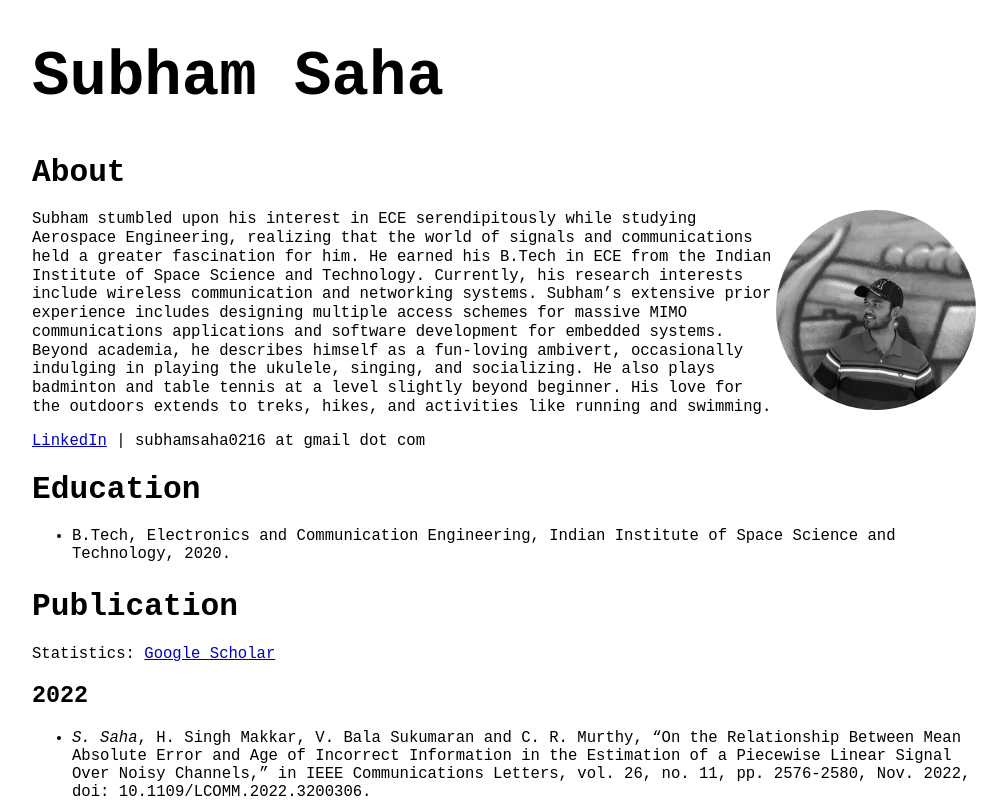
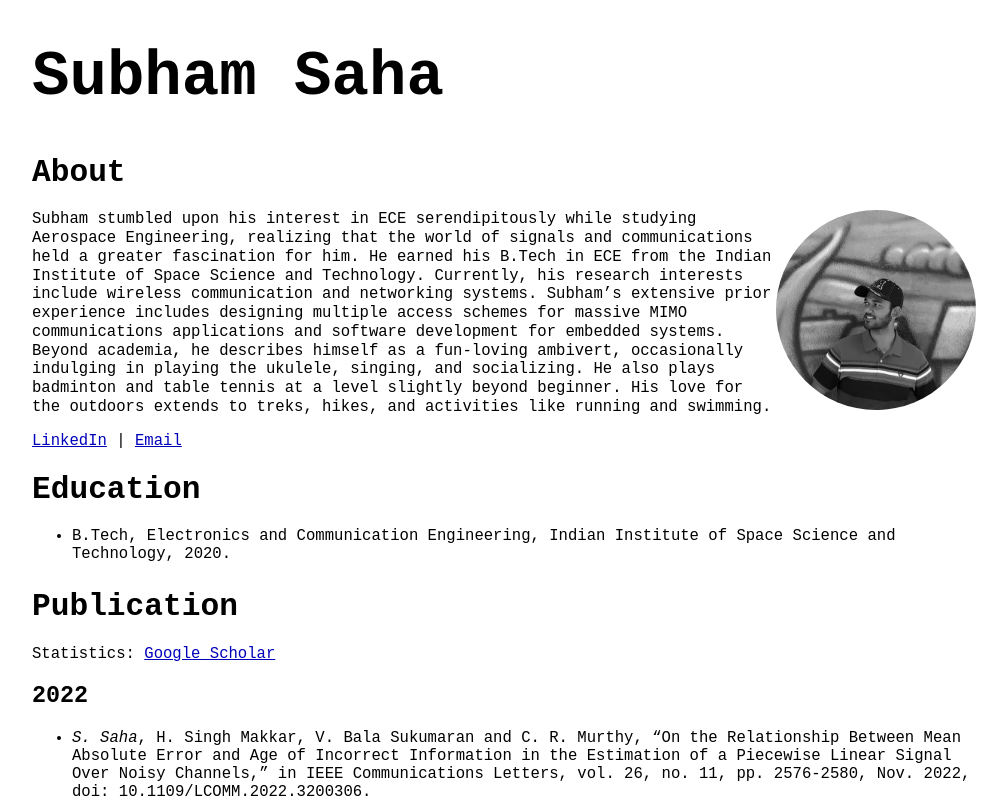
Before and after one commit to subhamsaha1997/subhamsaha.github.io, a plain HTML site: page index.html in a window 1280 px wide. Shown: the top 808 px of the page, without its empty margins (136-1143 px from the left). Drawn offline with Linux system fonts and the light colour scheme.

Commit message:
Add email.

```diff
--- a/index.html
+++ b/index.html
@@ -47,7 +47,7 @@ level slightly beyond beginner. His love for the outdoors extends to
 treks, hikes, and activities like running and swimming.</p>
 <p><a
 href="https://www.linkedin.com/in/subham-saha-iist2016">LinkedIn</a> |
-subhamsaha0216 at gmail dot com</p>
+<a href="mailto:subhamsaha0216@gmail.com">Email</a></p>
 <h1 id="education">Education</h1>
 <ul>
 <li>B.Tech, Electronics and Communication Engineering, Indian Institute
```
Also changed, not shown: 1 other file.
